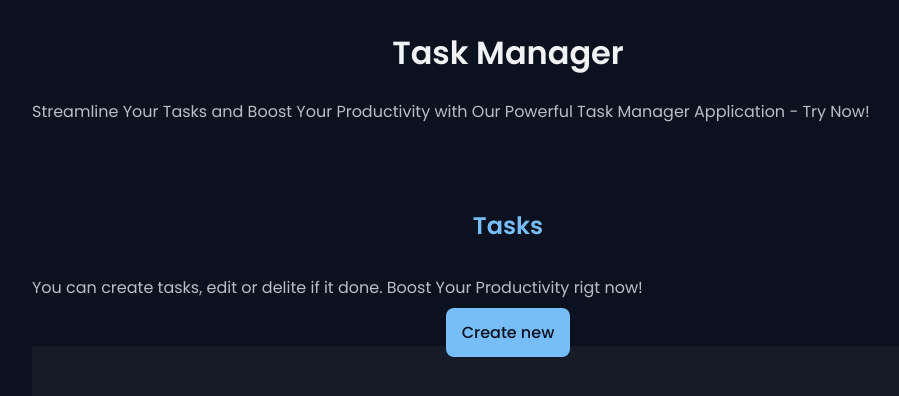
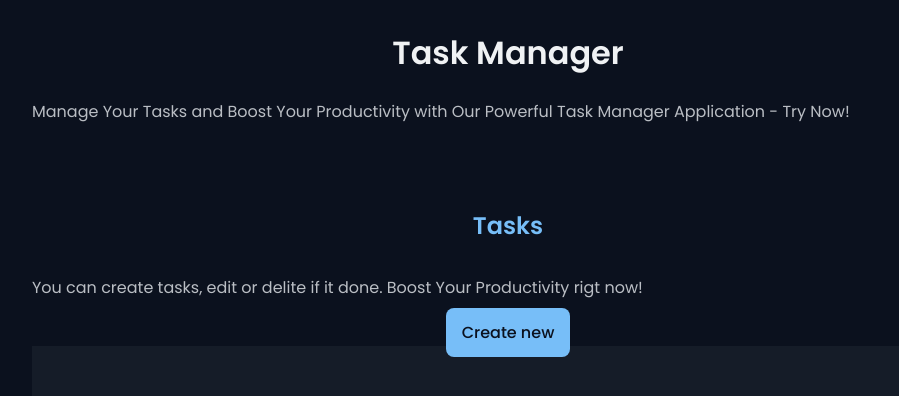
Before and after one commit to jackavryashnik/my-todo, a plain HTML site: page index.html in a window 1280 px wide. Shown: the whole page, without its empty margins (132-1031 px from the left). Drawn offline with Linux system fonts and the light colour scheme.

Commit message:
Update index.html

```diff
--- a/index.html
+++ b/index.html
@@ -12,7 +12,7 @@
     <header class="header container">
       <h1 class="header__title">Task Manager</h1>
       <p class="header__description">
-        Streamline Your Tasks and Boost Your Productivity with Our Powerful Task
+        Manage Your Tasks and Boost Your Productivity with Our Powerful Task
         Manager Application - Try Now!
       </p>
     </header>
```
